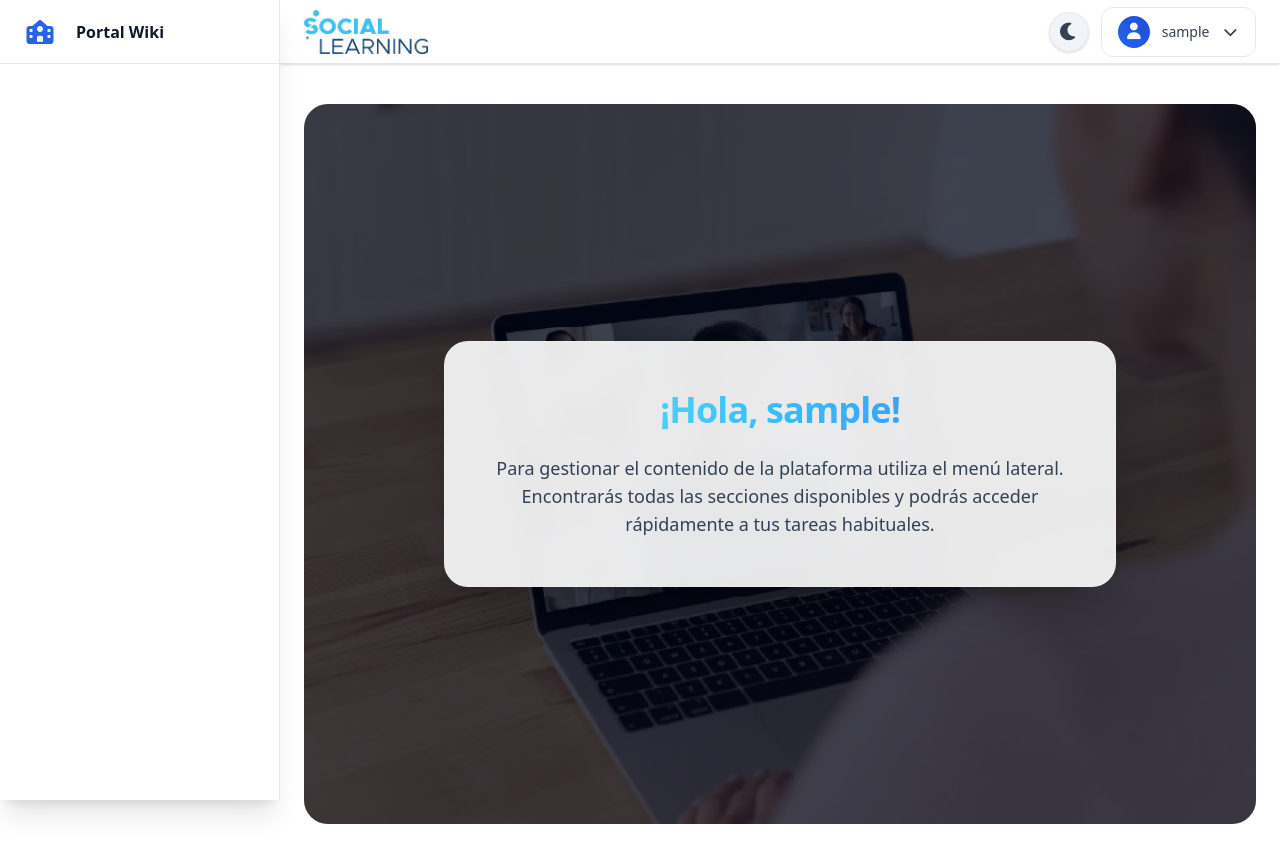
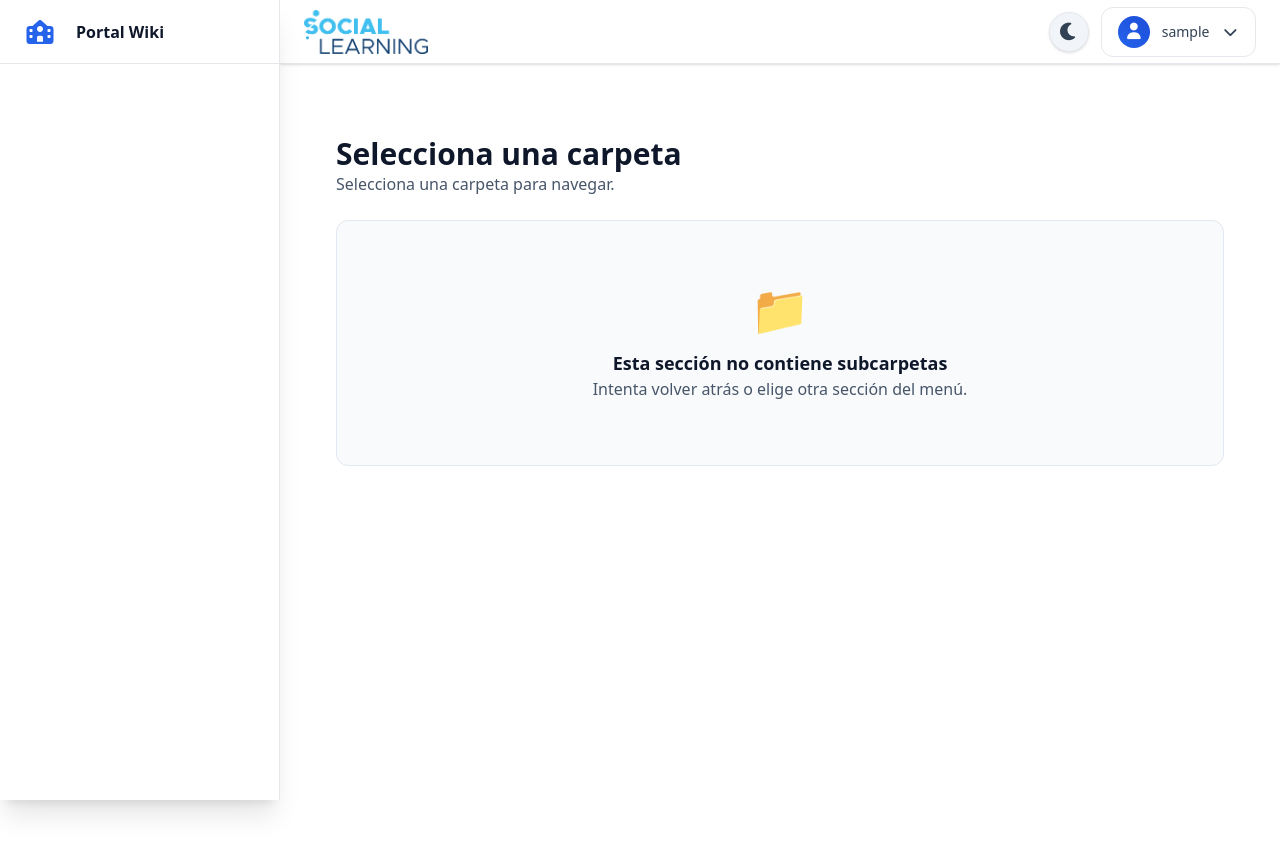
Before and after one commit to PracticaProfesionalizante/WikiFrontend, a Vue app: page /folders in a window 1280 px wide. Before the commit this address led to /dashboard. After the commit the page ends 800 px from the top, so only its background shows below. Built offline with nearby package versions, Linux system fonts and the light colour scheme; sample sign-in values are in the browser's storage.

Commit message:
fix: Merge FolderView.vue with NavegacionEntreLayouts

```diff
--- a/src/components/common/SidebarMenu.vue
+++ b/src/components/common/SidebarMenu.vue
@@ -55,11 +55,14 @@ import { documentsStore } from '@/stores/documentsStore'
 import SidebarBreadcrumb from '@/components/sidebar/SidebarBreadcrumb.vue'
 import SidebarItems from '@/components/sidebar/SidebarItems.vue'
 import SidebarConfigMenus from '@/components/sidebar/SidebarConfigMenus.vue'
+import { useMenuStore } from '@/stores/menuStore'
 
 const router = useRouter()
 const route = useRoute()
 const authStore = useAuthStore()
 const documentStore = documentsStore()
+const menuStore = useMenuStore()
+
 
 const emit = defineEmits(['sidebar-toggle'])
 
@@ -69,6 +72,16 @@ const isMobileOpen = ref(false)
 
 // Usar menús dinámicos del store en lugar de hardcodeados
 const menus = computed(() => authStore.menus)
+// const currentMenu = computed(() => {
+//   if (folder.value == null)
+//     return { itemSelected: null, itemsToShow: menus.value}
+
+//   if (folder.value?.children && folder.value?.children.length > 0)
+//     return { itemSelected: folder.value, itemsToShow: folder.value?.children}
+
+//   return { itemSelected: folder.value, itemsToShow: currentMenu.value?.itemsToShow}
+// })
+
 
 const currentMenu = reactive({ itemSelected: null, itemsToShow: []})
 
@@ -110,6 +123,7 @@ const goBack = () => {
 }
 
 const selectSubmenu = (childSelected) => {
+  menuStore.setFolder(childSelected);
 
   if(!childSelected) {
     updateActiveState(null, menus.value)
@@ -126,8 +140,6 @@ const selectSubmenu = (childSelected) => {
       baseEndpoint = "/docs/"
     }
     router.push(`${baseEndpoint}${childSelected.view}`);
-  } else {
-    // router.push(childSelected.path);
   }
 
   if (!childSelected.children && isMobile.value) closeMobile()
--- a/src/core/router/index.js
+++ b/src/core/router/index.js
@@ -90,8 +90,8 @@ const routes = [
       },
       {
         path: 'folders',
-        name: 'DocumentList',
-        component: () => import('@/layouts/DocumentLayout.vue'),
+        name: 'MenusFolders',
+        component: () => import('@/views/FoldersView.vue'),
         meta: { requiresAuth: true },
       },
       {
--- /dev/null
+++ b/src/stores/menuStore.js
@@ -0,0 +1,21 @@
+import { defineStore } from 'pinia'
+import { ref, computed } from 'vue'
+
+export const useMenuStore = defineStore('menu', () => {
+
+  const folder = ref(localStorage.getItem('menuFolder') || {})
+  const getFolder = computed(() => folder.value)
+
+  const setFolder = (newFolder) => {
+    console.log('New folder:', newFolder)
+    folder.value = newFolder
+    console.log('folder.value:', folder.value)
+
+    localStorage.setItem('menuFolder', newFolder)
+  }
+
+  return {
+    getFolder,
+    setFolder,
+  }
+})
--- /dev/null
+++ b/src/views/FoldersView.vue
@@ -0,0 +1,69 @@
+<script setup>
+import { computed } from 'vue'
+import { useRouter } from 'vue-router'
+import { useMenuStore } from '@/stores/menuStore'
+import { documentsStore } from '@/stores/documentsStore'
+
+const router = useRouter()
+const menuStore = useMenuStore()
+const documentStore = documentsStore()
+const folder = computed(() => menuStore.getFolder)
+
+const navigateTo = (childSelected) => {
+  let baseEndpoint = "/"
+  if(String(childSelected.view).includes('TYPE')){
+    documentStore.setPathAndType(childSelected.name, childSelected.path, childSelected.view)
+    baseEndpoint = "/docs/"
+  } else {
+    menuStore.setFolder(childSelected);
+  }
+  router.push(`${baseEndpoint}${childSelected.view}`);
+}
+</script>
+
+<template>
+  <div class="p-6 sm:p-8">
+    <!-- Header -->
+    <div class="mb-6">
+      <h1 class="text-2xl sm:text-3xl font-bold text-slate-900 dark:text-slate-100">
+        {{ folder?.name || 'Selecciona una carpeta' }}
+      </h1>
+      <p class="m-0 text-slate-600 dark:text-slate-400">Selecciona una carpeta para navegar.</p>
+    </div>
+
+    <!-- Estado vacío -->
+    <div
+      v-if="folder?.children == null || folder?.children.length === 0"
+      class="text-center py-16 rounded-xl border border-slate-200 bg-slate-50 dark:border-slate-700 dark:bg-slate-900/40"
+    >
+      <div class="text-5xl mb-4">📁</div>
+      <h2 class="text-lg font-semibold text-slate-900 dark:text-slate-100">Esta sección no contiene subcarpetas</h2>
+      <p class="text-slate-600 dark:text-slate-400">Intenta volver atrás o elige otra sección del menú.</p>
+    </div>
+
+    <!-- Grid de carpetas -->
+    <div v-else class="grid grid-cols-1 sm:grid-cols-2 lg:grid-cols-4 gap-6">
+      <div
+        v-for="item in folder?.children || []"
+        :key="item?.id"
+        class="group rounded-xl border border-slate-200 dark:border-slate-700 bg-white dark:bg-slate-800 p-5 shadow-sm hover:shadow-lg cursor-pointer transition"
+        @click="navigateTo(item)"
+        :title="item?.path || ''"
+      >
+        <div class="flex items-center gap-4">
+          <div class="grid h-12 w-12 place-items-center rounded-lg bg-slate-100 dark:bg-slate-700 text-slate-700 dark:text-slate-200">
+            <!-- Usa emoji temporal de carpeta -->
+            <span class="text-2xl">📁</span>
+          </div>
+          <div class="flex-1">
+            <h3
+              class="m-0 font-semibold text-slate-900 dark:text-slate-100 group-hover:text-blue-600 dark:group-hover:text-blue-400"
+            >
+              {{ item?.name || 'Sin nombre' }}
+            </h3>
+          </div>
+        </div>
+      </div>
+    </div>
+  </div>
+</template>
```
